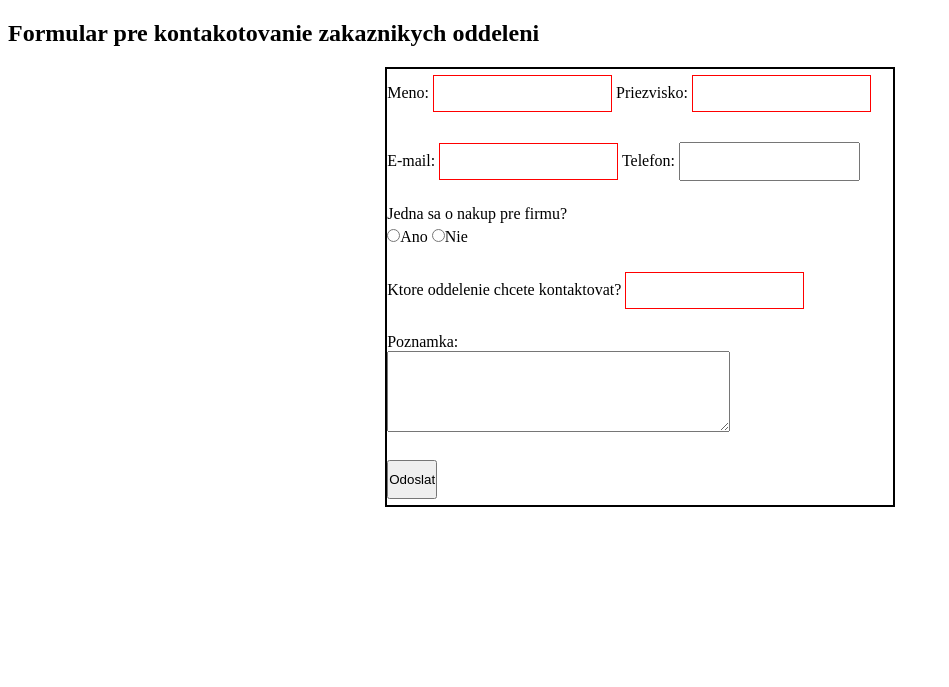
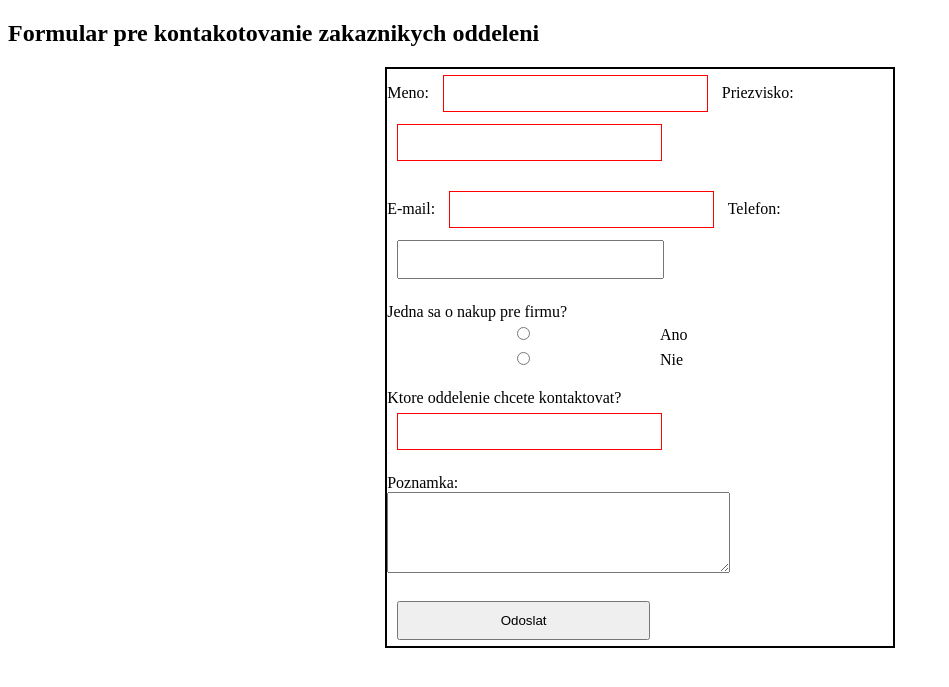
Before and after one commit to BlizmanJakub/blizman-iot, a PHP site: page /form.php in a window 1280 px wide. Shown: the top 687 px of the page, without its empty margins (0-949 px from the left). Run offline with PHP 8.4, Linux system fonts and the light colour scheme.

Commit message:
update css v6

```diff
--- a/styleForm.css
+++ b/styleForm.css
@@ -4,8 +4,9 @@
     margin: 0 auto;
 }
 input{
-    margin: 6px 0;
-    padding: 10px 0;
+    width: 50%;
+    margin: 6px 10px;
+    padding: 10px 5px;
 
 }
 :required{
```
